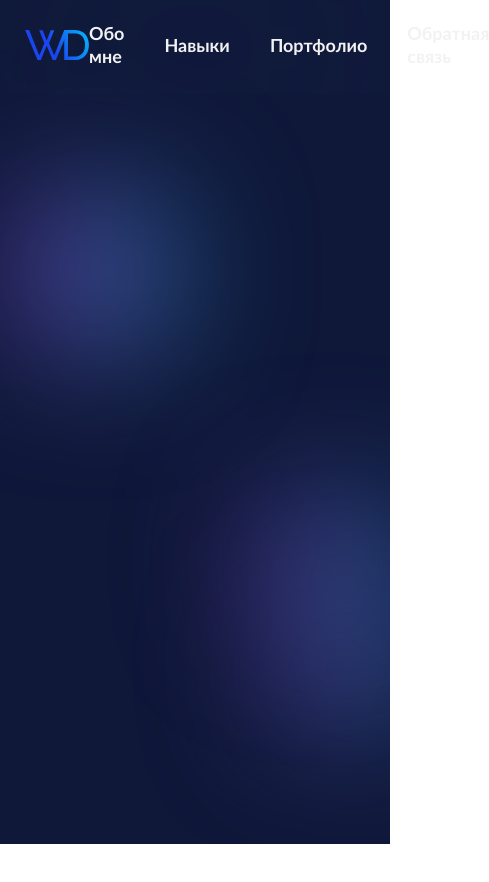
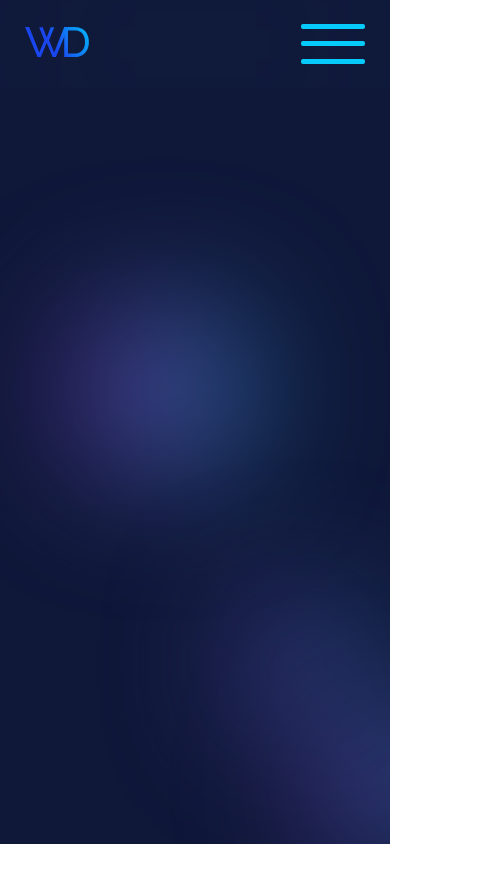
Before and after one commit to Feelcover/My-Site, a Next.js app: page / in a window 390 px wide. Shown: the top 882 px of the page, 489 px wide, since content can reach past the window. Before the commit the page ends 844 px from the top, so only its background shows below. Built offline with nearby package versions, Linux system fonts and the light colour scheme.

Commit message:
сверстать burger меню, реализовать его разворот

```diff
--- a/components/Header/Header.tsx
+++ b/components/Header/Header.tsx
@@ -2,11 +2,13 @@
 import { useState } from "react";
 import { Link } from "react-scroll";
 import styles from "../../styles/Header.module.scss";
+import stylesMenu from "../../styles/MobileMenu.module.scss";
 import Logo from "../Logo/Logo";
 
 const Header = () => {
   const [burgerOpen, setBurgerOpen] = useState(false);
   const isMobile = useMediaQuery(640);
+  const currentMenuItemClass = isMobile ? stylesMenu.menu__item : styles.header__nav__list__item;
   const spy = true;
   const smooth = true;
   const offset = 140;
@@ -31,7 +33,7 @@
         <Logo />
         {isMobile && (
           <button
-            className={`${styles.burgerMenu} ${burgerOpen ? styles.open : ""}`}
+            className={`${styles.burgerMenu} ${burgerOpen && styles.open}`}
             onClick={handleToggleBurger}
           >
             <span />
@@ -39,9 +41,9 @@
             <span />
           </button>
         )}
-        <nav className={styles.header__nav}>
-          <ul className={styles.header__nav__list}>
-            <li className={styles.header__nav__list__item}>
+        <nav className={`${isMobile ? stylesMenu.menu : styles.header__nav} ${burgerOpen && stylesMenu.open}`}>
+          <ul className={`${isMobile ? styles.listReset : styles.header__nav__list}`}>
+            <li className={currentMenuItemClass}>
               <Link
                 className={styles.header__nav__list__item__link}
                 href="/"
@@ -54,7 +56,7 @@
                 Обо мне
               </Link>
             </li>
-            <li className={styles.header__nav__list__item}>
+            <li className={currentMenuItemClass}>
               <Link
                 className={styles.header__nav__list__item__link}
                 href="/"
@@ -67,7 +69,7 @@
                 Навыки
               </Link>
             </li>
-            <li className={styles.header__nav__list__item}>
+            <li className={currentMenuItemClass}>
               <Link
                 className={styles.header__nav__list__item__link}
                 href="/"
@@ -80,7 +82,7 @@
                 Портфолио
               </Link>
             </li>
-            <li className={styles.header__nav__list__item}>
+            <li className={currentMenuItemClass}>
               <Link
                 className={styles.header__nav__list__item__link}
                 href="/"
--- a/styles/Header.module.scss
+++ b/styles/Header.module.scss
@@ -134,3 +134,9 @@
   transform: rotate(-45deg);
   top: 13px;
 }
+
+.listReset {
+  list-style-type: none;
+  margin: 0;
+  padding: 0;
+}
--- /dev/null
+++ b/styles/MobileMenu.module.scss
@@ -0,0 +1,37 @@
+.menu {
+    list-style-type: none;
+    padding: 0;
+    margin: 0;
+    position: absolute;
+    top: 54px;
+    left: 50%;
+    transform: translateX(-50%);
+    width: 100%;
+    height: 100vh;
+    opacity: 0;
+    visibility: hidden;
+    background: rgba(21, 36, 72, 1);
+    -webkit-backdrop-filter: blur(60px);
+    backdrop-filter: blur(60px);
+    transition: visibility .3s ease-in-out, opacity .3s ease-in-out;
+
+    &.open {
+        opacity: 1;
+        visibility: visible;
+        transition: visibility .3s ease-in-out, opacity .3s ease-in-out;
+    }
+
+    &__item {
+        text-align: center;
+
+        & a {
+            position: relative;
+            color: #fff;
+            text-decoration: none;
+            font-size: 3em;
+            padding: 5px 20px;
+            display: inline-flex;
+            font-weight: 700;
+        }
+    }
+}
```
